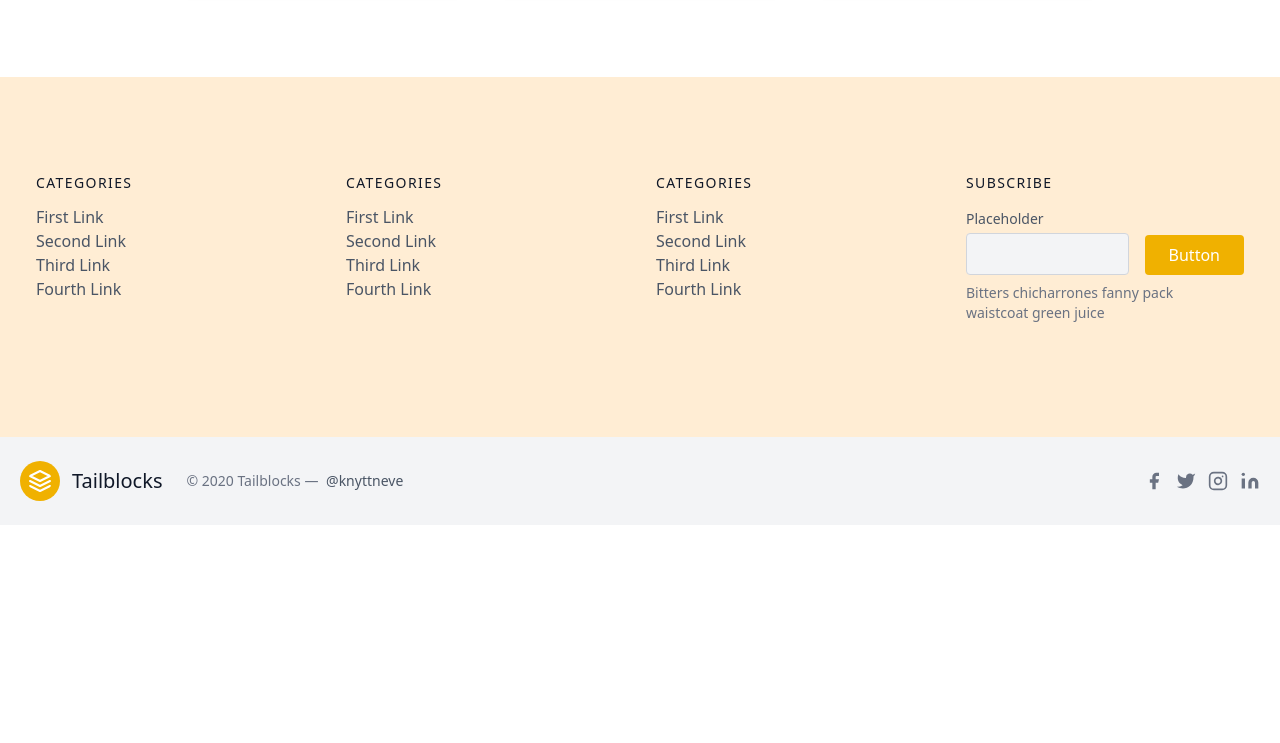
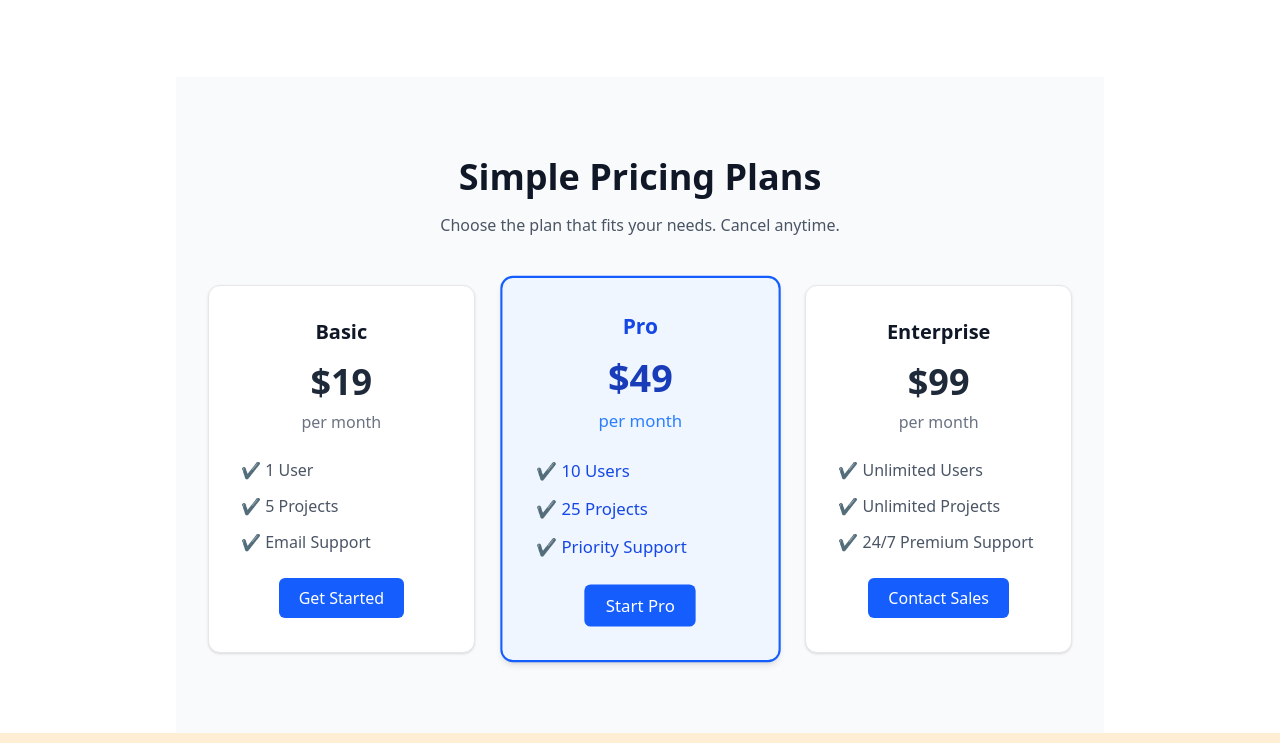
Before and after one commit to akhlas789/Tea-House-Project, a plain HTML site: page index.html in a window 1280 px wide. Shown: the part 3877-4620 px from the top of the page. Before the commit the page ends 4402 px from the top, so only its background shows below. Drawn offline with nearby package versions, Linux system fonts and the light colour scheme.

Commit message:
complite all website

```diff
--- a/index.html
+++ b/index.html
@@ -526,6 +526,78 @@
           </div>
         </div>
       </section>
+
+      <section class="bg-gray-50 py-20">
+        <div class="max-w-7xl mx-auto px-4 sm:px-6 lg:px-8 text-center">
+          <h2 class="text-4xl font-bold text-gray-900 mb-4">
+            Simple Pricing Plans
+          </h2>
+          <p class="text-gray-600 max-w-xl mx-auto mb-12">
+            Choose the plan that fits your needs. Cancel anytime.
+          </p>
+
+          <div class="grid grid-cols-1 md:grid-cols-3 gap-8">
+            <!-- Basic Plan -->
+            <div
+              class="bg-white border border-gray-200 rounded-xl p-8 shadow-sm hover:shadow-lg transition-all duration-300 hover:scale-105"
+            >
+              <h3 class="text-xl font-semibold mb-4 text-gray-900">Basic</h3>
+              <p class="text-4xl font-bold text-gray-800 mb-2">$19</p>
+              <p class="text-gray-500 mb-6">per month</p>
+              <ul class="text-left space-y-3 text-gray-600 mb-6">
+                <li>✔️ 1 User</li>
+                <li>✔️ 5 Projects</li>
+                <li>✔️ Email Support</li>
+              </ul>
+              <button
+                class="bg-blue-600 text-white px-5 py-2 rounded-md font-medium hover:bg-blue-700 transition"
+              >
+                Get Started
+              </button>
+            </div>
+
+            <!-- Pro Plan -->
+            <div
+              class="bg-blue-50 border-2 border-blue-600 rounded-xl p-8 shadow-md hover:shadow-xl transition-all duration-300 scale-105"
+            >
+              <h3 class="text-xl font-semibold mb-4 text-blue-700">Pro</h3>
+              <p class="text-4xl font-bold text-blue-800 mb-2">$49</p>
+              <p class="text-blue-500 mb-6">per month</p>
+              <ul class="text-left space-y-3 text-blue-700 mb-6">
+                <li>✔️ 10 Users</li>
+                <li>✔️ 25 Projects</li>
+                <li>✔️ Priority Support</li>
+              </ul>
+              <button
+                class="bg-blue-600 text-white px-5 py-2 rounded-md font-medium hover:bg-blue-700 transition"
+              >
+                Start Pro
+              </button>
+            </div>
+
+            <!-- Enterprise Plan -->
+            <div
+              class="bg-white border border-gray-200 rounded-xl p-8 shadow-sm hover:shadow-lg transition-all duration-300 hover:scale-105"
+            >
+              <h3 class="text-xl font-semibold mb-4 text-gray-900">
+                Enterprise
+              </h3>
+              <p class="text-4xl font-bold text-gray-800 mb-2">$99</p>
+              <p class="text-gray-500 mb-6">per month</p>
+              <ul class="text-left space-y-3 text-gray-600 mb-6">
+                <li>✔️ Unlimited Users</li>
+                <li>✔️ Unlimited Projects</li>
+                <li>✔️ 24/7 Premium Support</li>
+              </ul>
+              <button
+                class="bg-blue-600 text-white px-5 py-2 rounded-md font-medium hover:bg-blue-700 transition"
+              >
+                Contact Sales
+              </button>
+            </div>
+          </div>
+        </div>
+      </section>
     </main>
     <footer class="text-gray-600 body-font">
       <div class="container px-5 py-24 mx-auto bg-orange-100">
```
